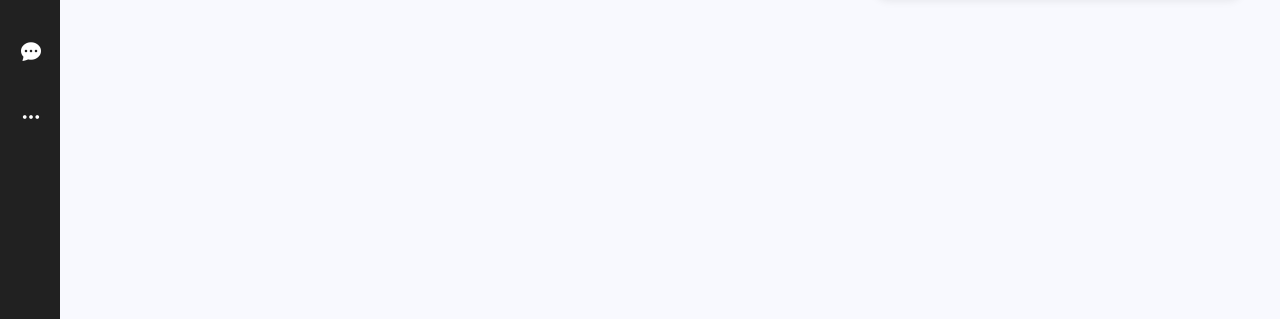
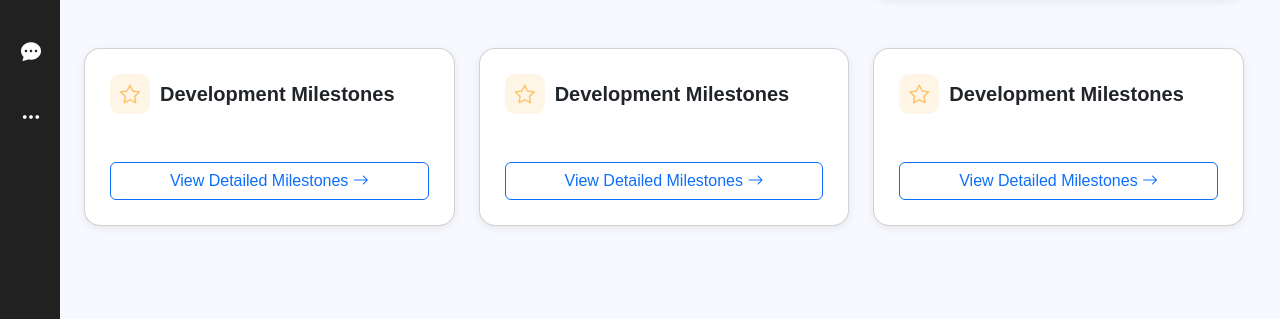
Before and after one commit to nichelleis/Bambinoo, a React (Vite) app in the folder frontend/: page /parent in a window 1280 px wide. Shown: the part 393-712 px from the top of the page. Built offline with nearby package versions, Linux system fonts and the light colour scheme; no server answers.

Commit message:
- added DevelopmentMilestonesCard to the home page in a proper row layout - Styled and created a basic card to hold the milestones

```diff
--- /dev/null
+++ b/frontend/src/parent/Components/MilestoneSummary.jsx
@@ -0,0 +1,23 @@
+import style from "../../assets/styleSheets/ParentDashboard.module.css";
+
+function DevelopmentMilestonesCard() {
+  return (
+    <div className={`card ${style.dashboardCard}`}>
+      <div className={style.cardHeaderCustom}>
+        <div className={`mb-3 ${style.cardTitle}`}>
+          <span className={`${style.cardIcon} ${style.iconYellow}`}>
+            <i className="bi bi-star"></i>
+          </span>
+          Development Milestones
+        </div>
+      </div>
+      <br />
+
+      <button className="btn btn-outline-primary w-100 mt-2">
+        View Detailed Milestones <i className="bi bi-arrow-right"></i>
+      </button>
+    </div>
+  );
+}
+
+export default DevelopmentMilestonesCard;
--- a/frontend/src/parent/Pages/home.jsx
+++ b/frontend/src/parent/Pages/home.jsx
@@ -2,6 +2,7 @@ import DashboardHeader from "../Components/DashBoardHeader";
 import DashboardNav from "../Components/DashboardNav";
 import Overview from "../Components/OverviewComponent";
 import UpcomingEvent from "../Components/UpcomingEventComponent";
+import DevelopmentMilestonesCard from "../Components/MilestoneSummary";
 
 function Home() {
   return (
@@ -14,6 +15,17 @@ function Home() {
           <UpcomingEvent />
         </div>
       </div>
+      <div className="row">
+        <div className="col-md-4 mb-4">
+          <DevelopmentMilestonesCard />
+        </div>
+        <div className="col-md-4 mb-4">
+          <DevelopmentMilestonesCard />
+        </div>
+        <div className="col-md-4 mb-4">
+          <DevelopmentMilestonesCard />
+        </div>
+      </div>
     </div>
   );
 }
```
